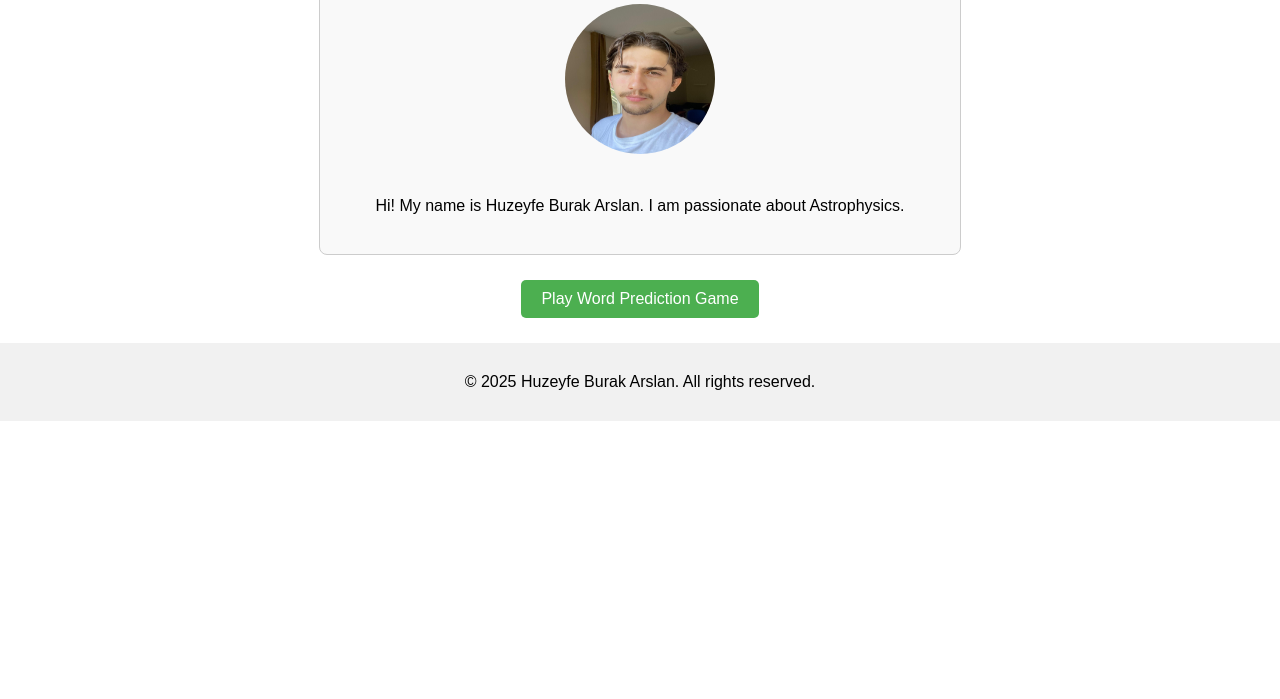
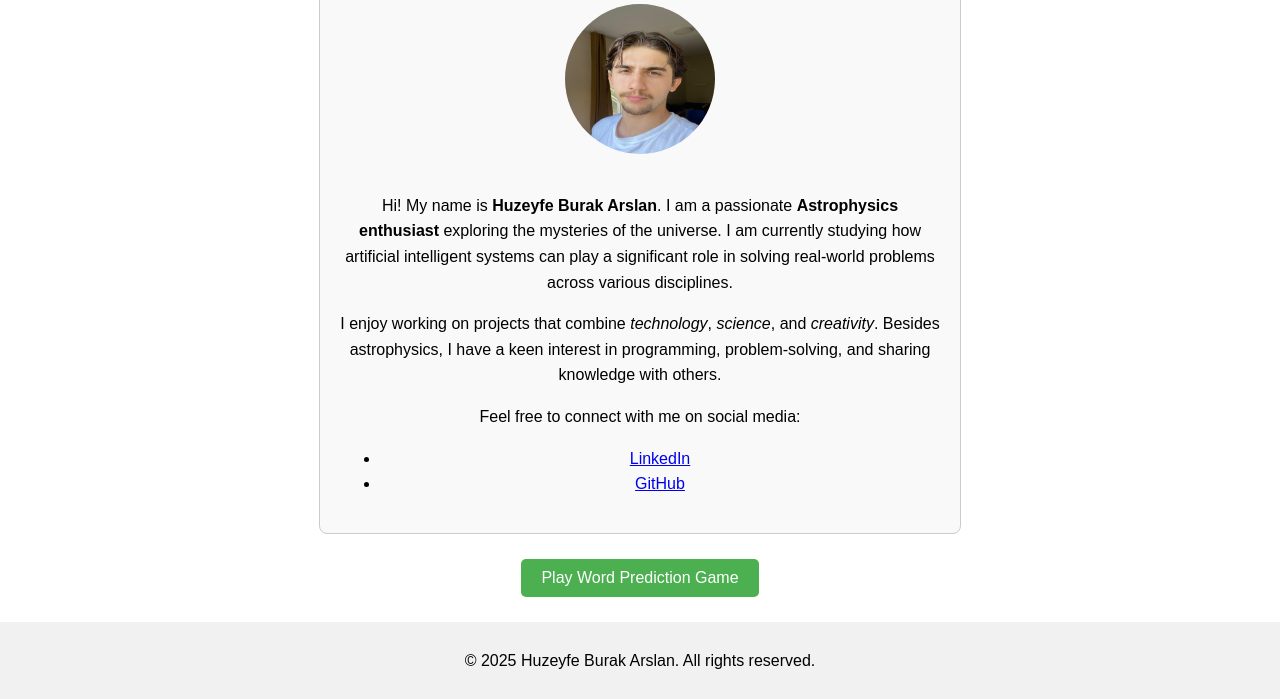
Before and after one commit to arslan38/Word-Prediction-Game, a plain HTML site: page index.html in a window 1280 px wide. Shown: the part 241-940 px from the top of the page. Before the commit the page ends 800 px from the top, so only its background shows below. Drawn offline with Linux system fonts and the light colour scheme; files whose address does not match are found by name.

Commit message:
feat: Extend the about me part

```diff
--- a/index.html
+++ b/index.html
@@ -14,7 +14,15 @@
         <section id="about-me">
             <h2>About Me</h2>
             <img src="ben.jpg" alt="My Photo" id="profile-pic">
-            <p>Hi! My name is Huzeyfe Burak Arslan. I am passionate about Astrophysics.</p>
+            <p>Hi! My name is <strong>Huzeyfe Burak Arslan</strong>. I am a passionate <strong>Astrophysics enthusiast</strong> exploring the mysteries of the universe. I am currently studying how artificial intelligent systems can play a significant role in solving real-world problems across various disciplines.</p>
+
+            <p>I enjoy working on projects that combine <em>technology</em>, <em>science</em>, and <em>creativity</em>. Besides astrophysics, I have a keen interest in programming, problem-solving, and sharing knowledge with others.</p>
+
+            <p>Feel free to connect with me on social media:</p>
+            <ul id="social-links">
+                <li><a href="https://www.linkedin.com/in/burak-arslan-513a08173/" target="_blank">LinkedIn</a></li>
+                <li><a href="https://github.com/arslan38" target="_blank">GitHub</a></li>
+            </ul>
         </section>
         <section id="navigation">
             <button onclick="navigateToGame()">Play Word Prediction Game</button>
```
